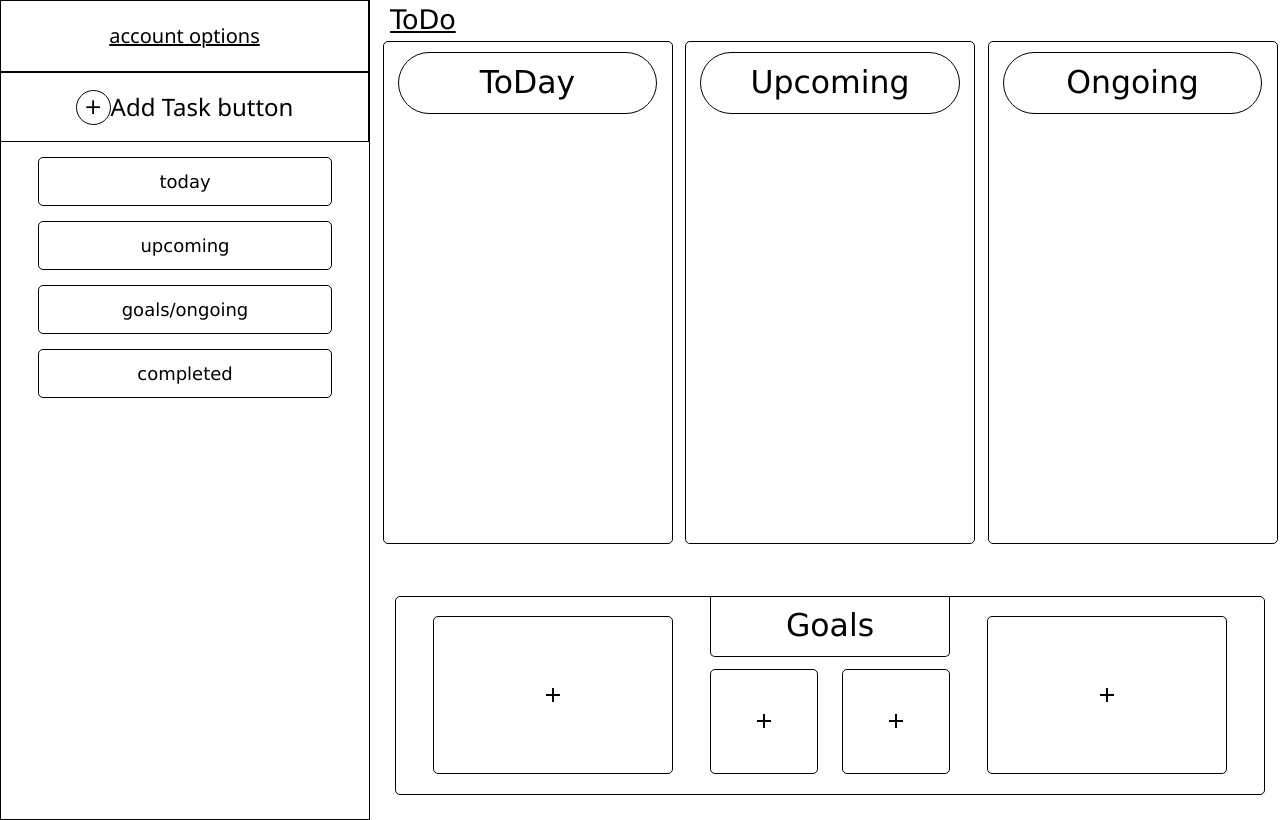
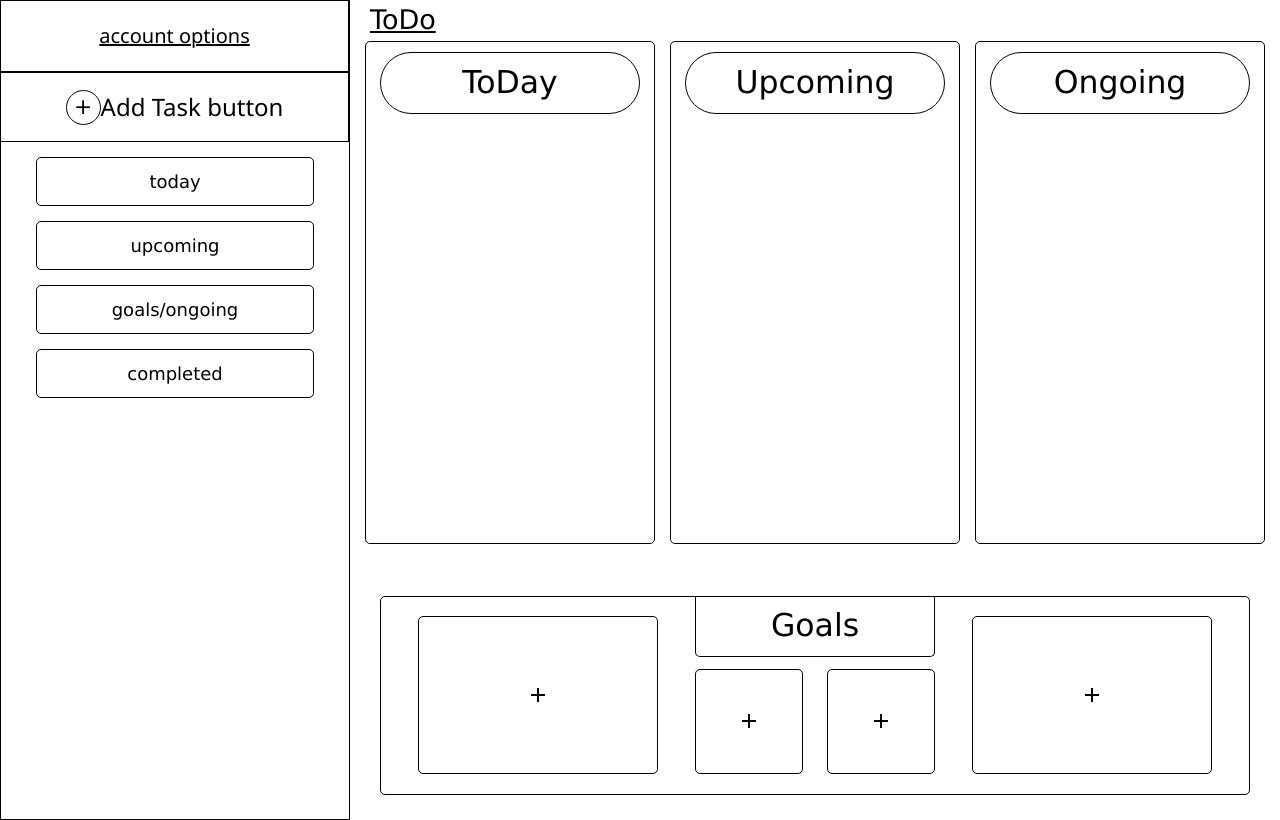
Before and after one commit to EBBD88/ToDo-list-Flask, a Flask app: template templates/home.html in a window 1280 px wide. Run offline with Flask 3, Linux system fonts and the light colour scheme; the template is opened without the code that fills it, so the values that code supplies are empty.

Commit message:
change sidebar width

```diff
--- a/static/layout.css
+++ b/static/layout.css
@@ -1,5 +1,5 @@
 .sidebar {
-    width: 370px;
+    width: 350px;
     flex-shrink: 0;
     min-width: 225px;
     border: solid 1px;
```
